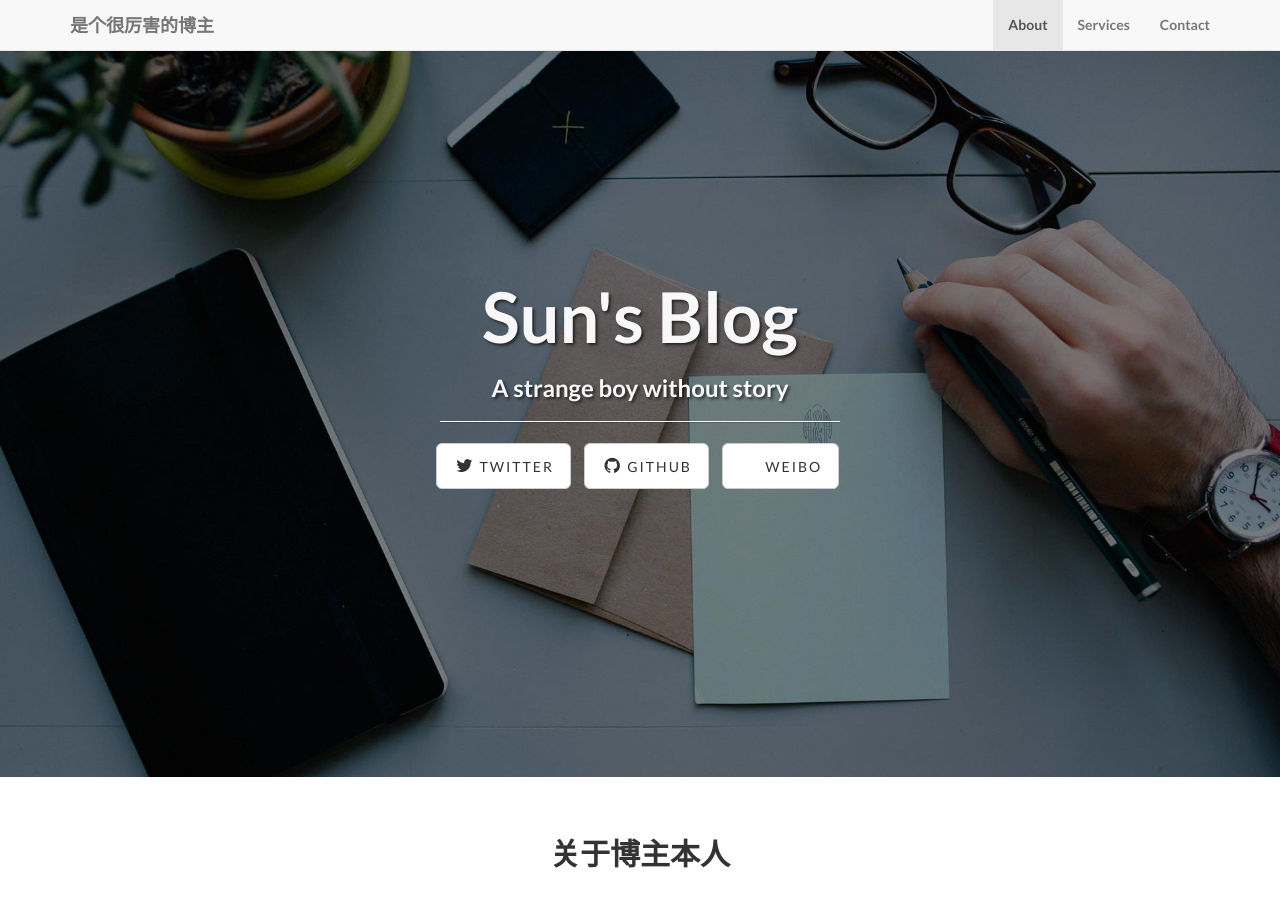
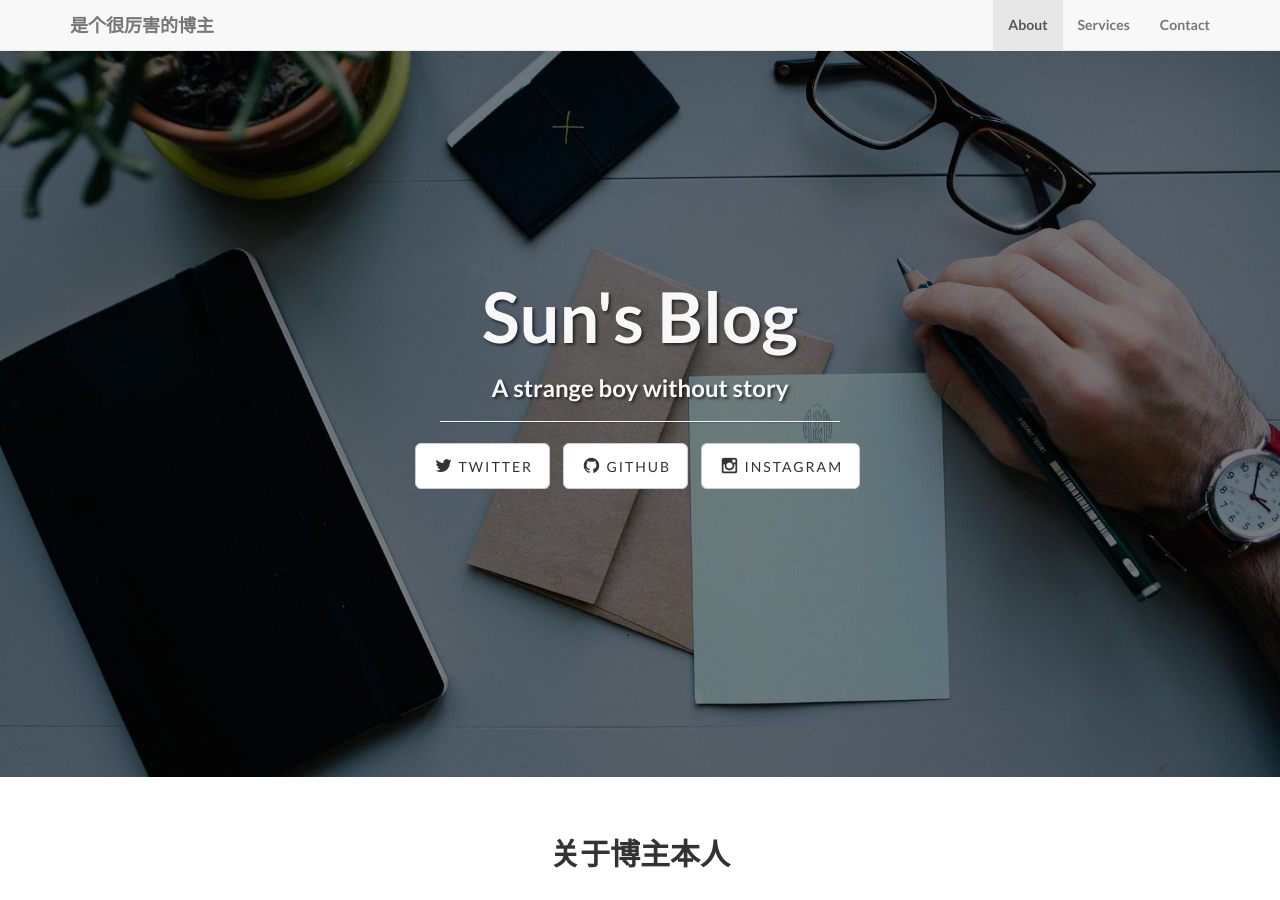
Before and after one commit to sjw513995584/sjw513995584.github.io, a Jekyll site: the page built from index.html, in a window 1280 px wide and 900 px high. Built offline with Jekyll 4.4.1, drawn with Linux system fonts in a browser that asks for light colours.

Commit message:
init
NOV.29

```diff
--- a/_config.yml
+++ b/_config.yml
@@ -30,5 +30,5 @@ social:
     url: https://twitter.com/jerax_sun
   - title: github
     url: https://github.com/sjw513995584/sjw513995584.github.io
-  - title: Weibo
-    url: https://weibo.com/u/2577537917/home?wvr=5&ssl_rnd=1509189921.6062
+  - title: instagram
+    url: https://www.instagram.com/jerax_sun/
```
